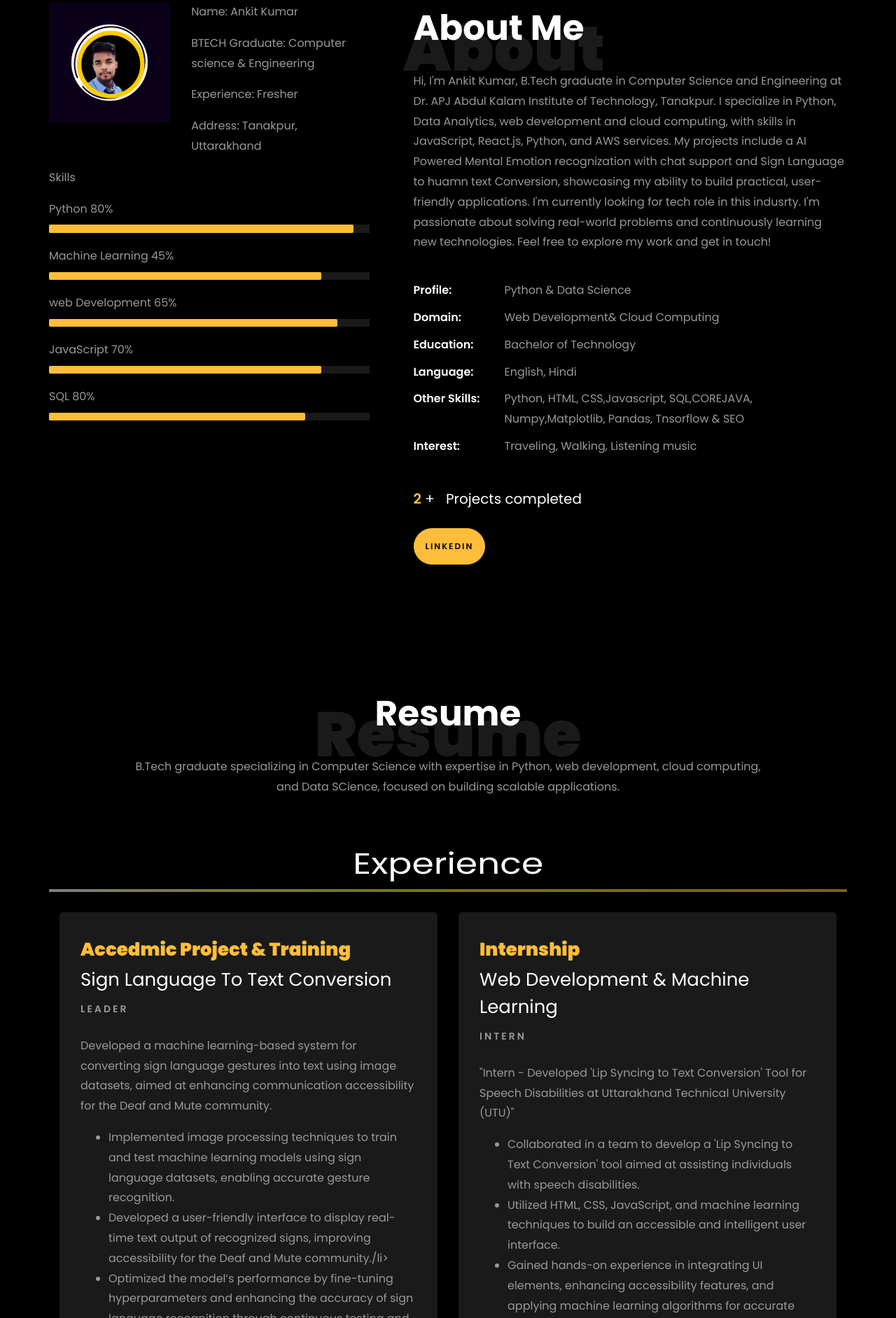
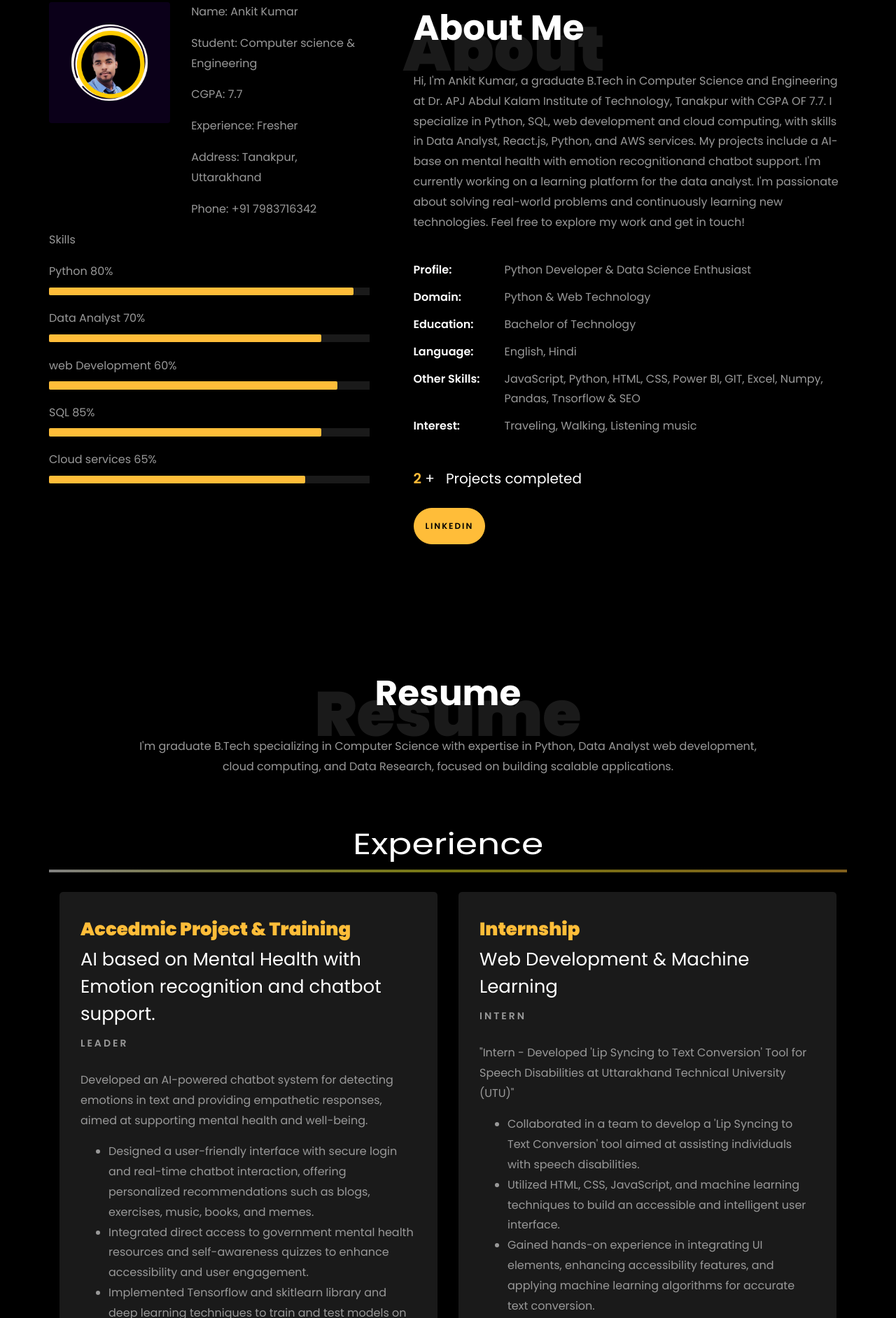
Before and after one commit to mrankit123/ankitkumar.github.io, a plain HTML site: page index.html in a window 1280 px wide. Shown: the part 859-2743 px from the top of the page at 70% size. Drawn offline with Linux system fonts and the light colour scheme; files whose address does not match are found by name.

Commit message:
Update index.html

```diff
--- a/index.html
+++ b/index.html
@@ -1,5 +1,6 @@
 <!DOCTYPE html>
 <html lang="en">
+
 <head>
 	<title>Ankit Kumar Portfolio</title>
 	<meta charset="utf-8">
@@ -25,7 +26,6 @@
 
 
 	<style>
-
 		/*======================================
 //--//-->   ABOUT
 ======================================*/
@@ -83,6 +83,7 @@
 			from {
 				width: 0;
 			}
+
 			to {
 				width: 100%;
 			}
@@ -92,6 +93,7 @@
 			from {
 				width: 5px;
 			}
+
 			to {
 				width: 0;
 			}
@@ -108,19 +110,19 @@
 		.zoom-effect:hover {
 			transform: scale(1.1);
 		}
-
-
 	</style>
 
 
 </head>
+
 <body data-spy="scroll" data-target=".site-navbar-target" data-offset="300">
 
 
 	<nav class="navbar navbar-expand-lg navbar-dark ftco_navbar ftco-navbar-light site-navbar-target" id="ftco-navbar">
 		<div class="container">
 			<a class="navbar-brand" href="index.html">Ankit Kumar</a>
-	      <button class="navbar-toggler js-fh5co-nav-toggle fh5co-nav-toggle" type="button" data-toggle="collapse" data-target="#ftco-nav" aria-controls="ftco-nav" aria-expanded="false" aria-label="Toggle navigation">
+			<button class="navbar-toggler js-fh5co-nav-toggle fh5co-nav-toggle" type="button" data-toggle="collapse"
+				data-target="#ftco-nav" aria-controls="ftco-nav" aria-expanded="false" aria-label="Toggle navigation">
 				<span class="oi oi-menu"></span> Menu
 			</button>
 
@@ -140,11 +142,14 @@
 			<div class="slider-item ">
 				<div class="overlay"></div>
 				<div class="container">
-	          <div class="row d-md-flex no-gutters slider-text align-items-end justify-content-end" data-scrollax-parent="true">
-	          	<div class="one-third js-fullheight order-md-last img" style="background-image:url(images/photo-me.png);">
+					<div class="row d-md-flex no-gutters slider-text align-items-end justify-content-end"
+						data-scrollax-parent="true">
+						<div class="one-third js-fullheight order-md-last img"
+							style="background-image:url(images/photo-me.png);">
 							<div class="overlay"></div>
 						</div>
-		          <div class="one-forth d-flex  align-items-center ftco-animate" data-scrollax=" properties: { translateY: '70%' }">
+						<div class="one-forth d-flex  align-items-center ftco-animate"
+							data-scrollax=" properties: { translateY: '70%' }">
 							<div class="text">
 								<span class="subheading">Hello!</span>
 								<h1 class="mb-4 mt-3">I'm <span>Ankit Kumar</span></h1>
@@ -159,10 +164,9 @@
 
 									// Create an array of typing text
 									const typingTexts = [
-						'Data Science',
-						'Web Developer',
-						'Cloud Engineer ',
-						'B.TECH GRADUATE  ',
+										'Web Developer  ',
+										'Data Analyst  ',
+										'Engineering Graduate  ',
 									];
 
 									// Create a function to display the typing animation for a given text
@@ -188,11 +192,13 @@
 
 								<br>
 								<br>
-			            <h2>DATA SCIENCE</h2>
+								<h2>Graduate Engineer</h2>>
 								<!-- <h2 class="d-flex" style="margin-bottom: 0">With over 5 years of experience</h2> -->
 								<!-- <br> -->
 								<p>
-							<a href="https://github.com/mrankit123" class="btn btn-white btn-outline-white py-3 px-4">My works</a></p>
+									<a href="https://github.com/mrankit123"
+										class="btn btn-white btn-outline-white py-3 px-4">My works</a>
+								</p>
 							</div>
 						</div>
 					</div>
@@ -221,9 +227,14 @@
 									<div class="col-sm-6 col-md-7">
 										<div class="about-info">
 											<p><span class="title-s">Name: </span> <span>Ankit Kumar</span></p>
-										<p><span class="title-s">BTECH Graduate: </span> <span>Computer science & Engineering</span></p>
+											<p><span class="title-s">Student: </span> <span>Computer science &
+													Engineering</span></p>
+											<p><span class="title-s">CGPA: </span><span>7.7</span></p>
 											<p><span class="title-s">Experience: </span> <span>Fresher</span></p>
-										<p><span class="title-s">Address: </span> <span>Tanakpur, Uttarakhand</span></p>
+											<p><span class="title-s">Address: </span> <span>Tanakpur, Uttarakhand</span>
+											</p>
+											<p><span class="title-s">Phone: </span> <span>+91 7983716342</span></p>
+
 										</div>
 									</div>
 								</div>
@@ -232,32 +243,32 @@
 									<p class="title-s">Skills</p>
 									<span>Python</span> <span class="pull-right">80%</span>
 									<div class="progress">
-										<div class="progress-bar" role="progressbar" style="width: 95%;" aria-valuenow="95" aria-valuemin="0"
-											aria-valuemax="100"></div>
+										<div class="progress-bar" role="progressbar" style="width: 95%;"
+											aria-valuenow="95" aria-valuemin="0" aria-valuemax="100"></div>
 									</div>
 
-									<span>Machine Learning</span> <span class="pull-right">45%</span>
+									<span>Data Analyst</span> <span class="pull-right">70%</span>
 									<div class="progress">
-										<div class="progress-bar" role="progressbar" style="width: 85%" aria-valuenow="85" aria-valuemin="0"
-											aria-valuemax="100"></div>
+										<div class="progress-bar" role="progressbar" style="width: 85%"
+											aria-valuenow="85" aria-valuemin="0" aria-valuemax="100"></div>
 									</div>
 
-									<span>web Development</span> <span class="pull-right">65%</span>
+									<span>web Development</span> <span class="pull-right">60%</span>
 									<div class="progress">
-										<div class="progress-bar" role="progressbar" style="width: 90%" aria-valuenow="90" aria-valuemin="0"
-											aria-valuemax="100"></div>
+										<div class="progress-bar" role="progressbar" style="width: 90%"
+											aria-valuenow="90" aria-valuemin="0" aria-valuemax="100"></div>
 									</div>
 
-									<span>JavaScript</span> <span class="pull-right">70%</span>
+									<span>SQL</span> <span class="pull-right">85%</span>
 									<div class="progress">
-										<div class="progress-bar" role="progressbar" style="width: 85%" aria-valuenow="85" aria-valuemin="0"
-											aria-valuemax="100"></div>
+										<div class="progress-bar" role="progressbar" style="width: 85%"
+											aria-valuenow="85" aria-valuemin="0" aria-valuemax="100"></div>
 									</div>
 
-									<span>SQL</span> <span class="pull-right">80%</span>
+									<span>Cloud services</span> <span class="pull-right">65%</span>
 									<div class="progress">
-										<div class="progress-bar" role="progressbar" style="width: 80%" aria-valuenow="80" aria-valuemin="0"
-											aria-valuemax="100"></div>
+										<div class="progress-bar" role="progressbar" style="width: 80%"
+											aria-valuenow="80" aria-valuemin="0" aria-valuemax="100"></div>
 									</div>
 								</div>
 							</div>
@@ -271,23 +282,35 @@
 								<h1 class="big">About</h1>
 								<h2 class="mb-4">About Me</h2>
 
-								<p>Hi, I'm Ankit Kumar, B.Tech graduate in Computer Science and Engineering at Dr. APJ Abdul Kalam Institute of Technology, Tanakpur.
+								<p>Hi, I'm Ankit Kumar, a graduate B.Tech in Computer Science and Engineering
+									at Dr. APJ Abdul Kalam Institute of Technology, Tanakpur with CGPA OF 7.7.
 
-									I specialize in Python, Data Analytics, web development and cloud computing, with skills in JavaScript, React.js, Python, and AWS services. My projects include a AI Powered Mental Emotion recognization with chat support and Sign Language to huamn text Conversion, showcasing my ability to build practical, user-friendly applications.
+									I specialize in Python, SQL, web development and cloud computing, with skills in
+									Data Analyst,
+									React.js, Python, and AWS services. My projects include a AI- base on mental health
+									with emotion recognitionand chatbot support.
 
-									I'm currently looking for tech role in this indusrty. I'm passionate about solving real-world problems and continuously learning new technologies.
+									I'm currently working on a learning platform for the data analyst.
+									I'm passionate about solving real-world problems and
+									continuously learning new technologies.
 
 									Feel free to explore my work and get in touch!
 
 								</p>
 								<ul class="about-info mt-4 px-md-0 px-2">
-									<li class="d-flex"><span>Profile:</span> <span>Python &amp; Data Science</span></li>
-									<li class="d-flex"><span>Domain:</span> <span>Web Development&amp; Cloud Computing</span></li>
+									<li class="d-flex"><span>Profile:</span> <span>Python Developer &amp; Data Science
+											Enthusiast</span></li>
+									<li class="d-flex"><span>Domain:</span> <span>Python &amp; Web Technology</span>
+									</li>
+
 									<li class="d-flex"><span>Education:</span> <span>Bachelor of Technology</span></li>
 									<li class="d-flex"><span>Language:</span> <span>English, Hindi</span></li>
 									<!-- <li class="d-flex"><span>BI Tools:</span> <span>Microsoft Power BI, Looker &amp; Tableau</span></li> -->
-									<li class="d-flex"><span>Other Skills:</span> <span> Python, HTML, CSS,Javascript, SQL,COREJAVA, Numpy,Matplotlib, Pandas, Tnsorflow &amp; SEO</span></li>
-									<li class="d-flex"><span>Interest:</span> <span>Traveling, Walking, Listening music</span></li>
+									<li class="d-flex"><span>Other Skills:</span> <span>JavaScript, Python, HTML, CSS,
+											Power BI, GIT, Excel,
+											Numpy, Pandas, Tnsorflow &amp; SEO</span></li>
+									<li class="d-flex"><span>Interest:</span> <span>Traveling, Walking, Listening
+											music</span></li>
 
 								</ul>
 							</div>
@@ -300,7 +323,8 @@
 									<span class="number" data-number="3">0</span> <span>+</span>
 									<span>&nbsp; Projects completed</span>
 								</p>
-								<p><a href="https://www.linkedin.com/in/ankit-kumar-a0547221b/" class="btn btn-primary py-3 px-3">LinkedIn</a></p>
+								<p><a href="https://www.linkedin.com/in/ankit-kumar-a0547221b/"
+										class="btn btn-primary py-3 px-3">LinkedIn</a></p>
 							</div>
 						</div>
 					</div>
@@ -318,7 +342,9 @@
 				<div class="col-md-10 heading-section text-center ftco-animate">
 					<h1 class="big big-2">Resume</h1>
 					<h2 class="mb-4">Resume</h2>
-            <p> B.Tech graduate specializing in Computer Science with expertise in Python, web development, cloud computing, and Data SCience, focused on building scalable applications.</p>
+					<p>I'm graduate B.Tech specializing in Computer Science with expertise in Python, Data Analyst web
+						development,
+						cloud computing, and Data Research, focused on building scalable applications.</p>
 				</div>
 			</div>
 
@@ -332,13 +358,20 @@
 				<div class="col-md-6">
 					<div class="resume-wrap ftco-animate">
 						<span class="date">Accedmic Project & Training</span>
-						<h2>	Sign Language To Text Conversion</h2>
+						<h2> AI based on Mental Health with Emotion recognition and chatbot support.</h2>
 						<span class="position">Leader</span>
-						<p class="mt-4">Developed a machine learning-based system for converting sign language gestures into text using image datasets, aimed at enhancing communication accessibility for the Deaf and Mute community.
+						<p class="mt-4">Developed an AI-powered chatbot system for detecting emotions in text and
+							providing empathetic responses, aimed at supporting mental health and well-being.
 						<ul>
-								<li>Implemented image processing techniques to train and test machine learning models using sign language datasets, enabling accurate gesture recognition.</li>
-								<li>Developed a user-friendly interface to display real-time text output of recognized signs, improving accessibility for the Deaf and Mute community./li>
-								<li>Optimized the model’s performance by fine-tuning hyperparameters and enhancing the accuracy of sign language recognition through continuous testing and iteration.
+							<li>Designed a user-friendly interface with secure login and real-time chatbot interaction,
+								offering personalized recommendations such as blogs, exercises, music, books, and memes.
+							</li>
+							<li>Integrated direct access to government mental health resources and self-awareness
+								quizzes to enhance accessibility and user engagement.
+							</li>
+							<li>Implemented Tensorflow and skitlearn library and deep learning techniques to train and
+								test models on emotion-labeled datasets, achieving 85–88% accuracy in emotion
+								recognition.
 							</li>
 						</ul>
 						</p>
@@ -351,11 +384,15 @@
 						<span class="date">Internship </span>
 						<h2>Web Development & Machine Learning</h2>
 						<span class="position">Intern</span>
-						<p class="mt-4">"Intern - Developed 'Lip Syncing to Text Conversion' Tool for Speech Disabilities at Uttarakhand Technical University (UTU)"
+						<p class="mt-4">"Intern - Developed 'Lip Syncing to Text Conversion' Tool for Speech
+							Disabilities at Uttarakhand Technical University (UTU)"
 						<ul>
-								<li>Collaborated in a team to develop a 'Lip Syncing to Text Conversion' tool aimed at assisting individuals with speech disabilities.</li>
-								<li>Utilized HTML, CSS, JavaScript, and machine learning techniques to build an accessible and intelligent user interface.</li>
-								<li>Gained hands-on experience in integrating UI elements, enhancing accessibility features, and applying machine learning algorithms for accurate text conversion.</li>
+							<li>Collaborated in a team to develop a 'Lip Syncing to Text Conversion' tool aimed at
+								assisting individuals with speech disabilities.</li>
+							<li>Utilized HTML, CSS, JavaScript, and machine learning techniques to build an accessible
+								and intelligent user interface.</li>
+							<li>Gained hands-on experience in integrating UI elements, enhancing accessibility features,
+								and applying machine learning algorithms for accurate text conversion.</li>
 						</ul>
 						</p>
 					</div>
@@ -394,7 +431,8 @@
 
 			<div class="row justify-content-center mt-5">
 				<div class="col-md-6 text-center ftco-animate">
-    				<p><a href="https://drive.google.com/file/d/1_ysZPBIKAFX2AH2sIGuo3Hop0Xe1vSAd/view?usp=drivesdk" class="btn btn-primary py-4 px-5">Download CV</a></p>
+					<p><a href="https://drive.google.com/file/d/1_ysZPBIKAFX2AH2sIGuo3Hop0Xe1vSAd/view?usp=drivesdk"
+							class="btn btn-primary py-4 px-5">Download CV</a></p>
 				</div>
 			</div>
 		</div>
@@ -408,47 +446,51 @@
 				<div class="col-md-7 heading-section text-center ftco-animate">
 					<h1 class="big big-2">Projects</h1>
 					<h2 class="mb-4">Projects</h2>
-            <p>Below are the sample web development projects on html,css,JavaScript,Python and Machine Learning & AWS Cloud computing</p>
+					<p>Below are the sample web development projects on html,css,JavaScrip,python,sql,reatjs,& AWS Cloud
+						computing</p>
 				</div>
 			</div>
 			<div class="row d-flex">
 				<div class="col-md-4 d-flex ftco-animate">
 					<div class="blog-entry justify-content-end">
-              <a href="https://mrankit123.github.io/weather-app/" class="block-20 zoom-effect" style="background-image: url('images/proj_1.png');">
+						<a href="https://mrankit123.github.io/weather-app/" class="block-20 zoom-effect"
+							style="background-image: url('images/proj_1.png');">
 						</a>
 						<div class="text mt-3 float-right d-block">
 
-                <h3 class="heading"><a href="https://mrankit123.github.io/weather-app/">Weather Web Application </a></h3>
-                <p>Built a web app using HTML, CSS, and JavaScript that retrieves real-time weather data via API, displaying current conditions and forecasts in a user-friendly interface.</p>
+							<h3 class="heading"><a href="https://mrankit123.github.io/weather-app/">Weather Web
+									Application </a></h3>
+							<p>Built a web app using HTML, CSS, and JavaScript that retrieves real-time weather data via
+								API, displaying current conditions and forecasts in a user-friendly interface.</p>
 						</div>
 					</div>
 				</div>
 				<div class="col-md-4 d-flex ftco-animate">
 					<div class="blog-entry justify-content-end">
-              <a href="https://github.com/mrankit123/mcart" class="block-20 zoom-effect" style="background-image: url('images/proj_2.png');">
+						<a href="https://github.com/mrankit123/mcart" class="block-20 zoom-effect"
+							style="background-image: url('images/proj_2.png');">
 						</a>
 						<div class="text mt-3 float-right d-block">
 
-                <h3 class="heading"><a href="https://github.com/mrankit123/mcart">Web Application of Shopping card using Angular</a></h3>
-                <p>Created a shopping cart app using Angular, allowing users to add, update, and manage items with real-time functionality and responsive design.
-
-
-
-
-
-
+							<h3 class="heading"><a href="https://github.com/mrankit123/mcart">Web Application of
+									Shopping card using Angular</a></h3>
+							<p>Created a shopping cart app using Angular, allowing users to add, update, and manage
+								items with real-time functionality and responsive design.
 							</p>
 						</div>
 					</div>
 				</div>
 				<div class="col-md-4 d-flex ftco-animate">
 					<div class="blog-entry">
-              <a href="https://github.com/mrankit123/VacRentvista-160224" class="block-20 zoom-effect" style="background-image: url('images/proj_03.png');">
+						<a href="https://github.com/mrankit123/VacRentvista-160224" class="block-20 zoom-effect"
+							style="background-image: url('images/proj_03.png');">
 						</a>
 						<div class="text mt-3 float-right d-block">
 
-                <h3 class="heading"><a href="https://github.com/mrankit123/VacRentvista-160224">Room rental website for students</a></h3>
-                <p>Developed a responsive website using HTML, CSS, and JavaScript, enabling students to browse, filter, and contact owners for room rentals easily.</p>
+							<h3 class="heading"><a href="https://github.com/mrankit123/VacRentvista-160224">Room rental
+									website for students</a></h3>
+							<p>Developed a responsive website using HTML, CSS, and JavaScript, enabling students to
+								browse, filter, and contact owners for room rentals easily.</p>
 						</div>
 					</div>
 				</div>
@@ -458,12 +500,16 @@
 			<div class="row d-flex justify-content-center">
 				<div class="col-md-4 d-flex ftco-animate">
 					<div class="blog-entry justify-content-end">
-				<a href="https://github.com/mrankit123/automated-backup-solution" class="block-20 zoom-effect" style="background-image: url('images/cloud.webp');">
+						<a href="https://github.com/mrankit123/automated-backup-solution" class="block-20 zoom-effect"
+							style="background-image: url('images/cloud.webp');">
 						</a>
 						<div class="text mt-3 float-right d-block">
 
-				  <h3 class="heading"><a href="https://github.com/mrankit123/automated-backup-solution">Automated Backup Solution</a></h3>
-				  <p>A serverless solution automating Amazon RDS backups using AWS Lambda, S3, and CloudWatch for efficient, secure, and cost-optimized database management.</p>
+							<h3 class="heading"><a
+									href="https://github.com/mrankit123/automated-backup-solution">Automated Backup
+									Solution</a></h3>
+							<p>A serverless solution automating Amazon RDS backups using AWS Lambda, S3, and CloudWatch
+								for efficient, secure, and cost-optimized database management.</p>
 						</div>
 					</div>
 				</div>
@@ -474,7 +520,8 @@
 						<div class="text mt-3 float-right d-block">
 
 							<h3 class="heading"><a href="#">Sign Language to Text Convertion</a></h3>
-				  <p>Sign Language to Text Conversion for the Deaf and Mute Community, emphasizing accessibility, scalability, and assistive technology.(coming soon)</p>
+							<p>Sign Language to Text Conversion for the Deaf and Mute Community, emphasizing
+								accessibility, scalability, and assistive technology.</p>
 						</div>
 					</div>
 				</div>
@@ -524,8 +571,9 @@
 			<!-- <div class="container"> -->
 			<div class="row justify-content-center">
 				<div class="col-md-7 ftco-animate text-center">
-						<h2>Here My All Repo<span> Github  </span> </h2>
-						<div class="heading"> <h4> I love to solve Apptitude Question &amp; using cloud services </h4>
+					<h2>Here My All Repo<span> Github </span> </h2>
+					<div class="heading">
+						<h4> I love to solve Apptitude Question &amp; using cloud services </h4>
 						<br>
 						<p><a href="https://github.com/mrankit123" class="btn btn-primary py-3 px-5">GitHub</a></p>
 					</div>
@@ -581,7 +629,9 @@
 							<span class="icon-globe"></span>
 						</div>
 						<h3 class="mb-4">Download Resume</h3>
-	            <p><a href="https://drive.google.com/file/d/1pGubcHQlgXC4pOsIHGlioBtnX-gPZm0Y/view?usp=drive_link">resumelink</a></p>
+						<p><a
+								href="https://drive.google.com/file/d/1pGubcHQlgXC4pOsIHGlioBtnX-gPZm0Y/view?usp=drive_link">resumelink</a>
+						</p>
 					</div>
 				</div>
 
@@ -595,12 +645,16 @@
 					</div>
 					<br>
 					<ul class="ftco-footer-social list-unstyled d-flex justify-content-center align-items-center mb-0">
-					  <li class="ftco-animate normal-txt">Find me on  </li>
+						<li class="ftco-animate normal-txt">Find me on </li>
 						<!-- <li class="ftco-animate"><a href="https://www.youtube.com/@RishabhMishraOfficial"><span class="icon-youtube"></span></a></li> -->
-					  <li class="ftco-animate"><a href="https://www.linkedin.com/in/ankit-kumar-a0547221b//"><span class="icon-linkedin"></span></a></li>
-					  <li class="ftco-animate"><a href="https://x.com/0officialkumar"><span class="icon-twitter"></span></a></li>
-					  <li class="ftco-animate"><a href="https://www.facebook.com/ankit.kumarvarma.756/"><span class="icon-facebook"></span></a></li>
-				      <li class="ftco-animate"><a href="https://www.instagram.com/kumar_ak9012/?hl=en/"><span class="icon-instagram"></span></a></li>
+						<li class="ftco-animate"><a href="https://www.linkedin.com/in/ankit-kumar-a0547221b//"><span
+									class="icon-linkedin"></span></a></li>
+						<li class="ftco-animate"><a href="https://x.com/0officialkumar"><span
+									class="icon-twitter"></span></a></li>
+						<li class="ftco-animate"><a href="https://www.facebook.com/ankit.kumarvarma.756/"><span
+									class="icon-facebook"></span></a></li>
+						<li class="ftco-animate"><a href="https://www.instagram.com/kumar_ak9012/?hl=en/"><span
+									class="icon-instagram"></span></a></li>
 					</ul>
 					<br>
 				</div>
@@ -616,8 +670,12 @@
 				<div class="col-md-12 text-center">
 
 					<p><!-- Link back to Colorlib can't be removed. Template is licensed under CC BY 3.0. -->
-	Copyright &copy;<script>document.write(new Date().getFullYear());</script> All rights reserved |  <i class="icon-heart color-danger" aria-hidden="true"></i> by <a href="" target="_blank">Ankit Kumar</a>
-	<!-- Link back to Colorlib can't be removed. Template is licensed under CC BY 3.0. --></p>
+						Copyright &copy;
+						<script>document.write(new Date().getFullYear());</script> All rights reserved | <i
+							class="icon-heart color-danger" aria-hidden="true"></i> by <a href="" target="_blank">Ankit
+							Kumar</a>
+						<!-- Link back to Colorlib can't be removed. Template is licensed under CC BY 3.0. -->
+					</p>
 				</div>
 			</div>
 		</div>
@@ -625,7 +683,11 @@
 
 
 	<!-- loader -->
-  <div id="ftco-loader" class="show fullscreen"><svg class="circular" width="48px" height="48px"><circle class="path-bg" cx="24" cy="24" r="22" fill="none" stroke-width="4" stroke="#eeeeee"/><circle class="path" cx="24" cy="24" r="22" fill="none" stroke-width="4" stroke-miterlimit="10" stroke="#F96D00"/></svg></div>
+	<div id="ftco-loader" class="show fullscreen"><svg class="circular" width="48px" height="48px">
+			<circle class="path-bg" cx="24" cy="24" r="22" fill="none" stroke-width="4" stroke="#eeeeee" />
+			<circle class="path" cx="24" cy="24" r="22" fill="none" stroke-width="4" stroke-miterlimit="10"
+				stroke="#F96D00" />
+		</svg></div>
 
 
 	<script src="js/jquery.min.js"></script>
@@ -644,4 +706,5 @@
 	<script src="js/main.js"></script>
 
 </body>
+
 </html>
```
Lines whose indentation alone changed are shown as unchanged.
